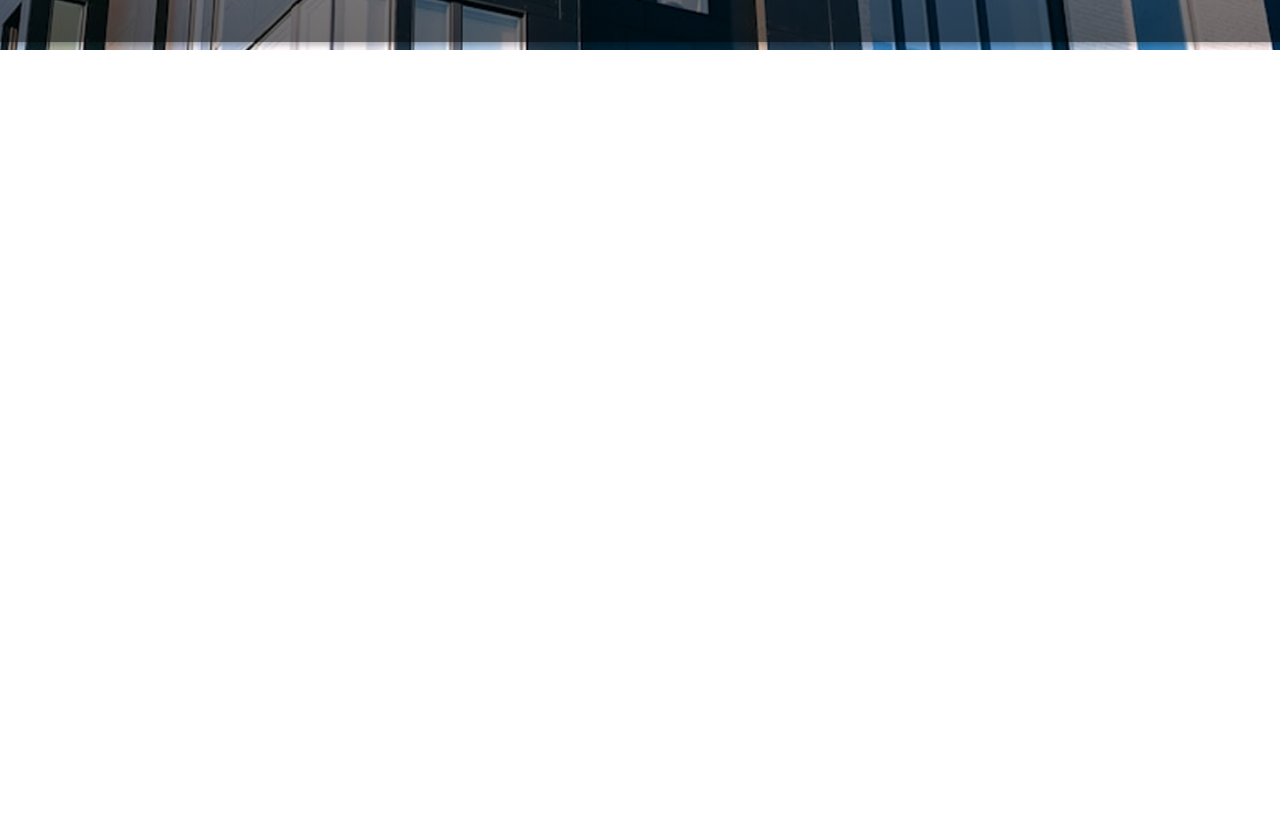
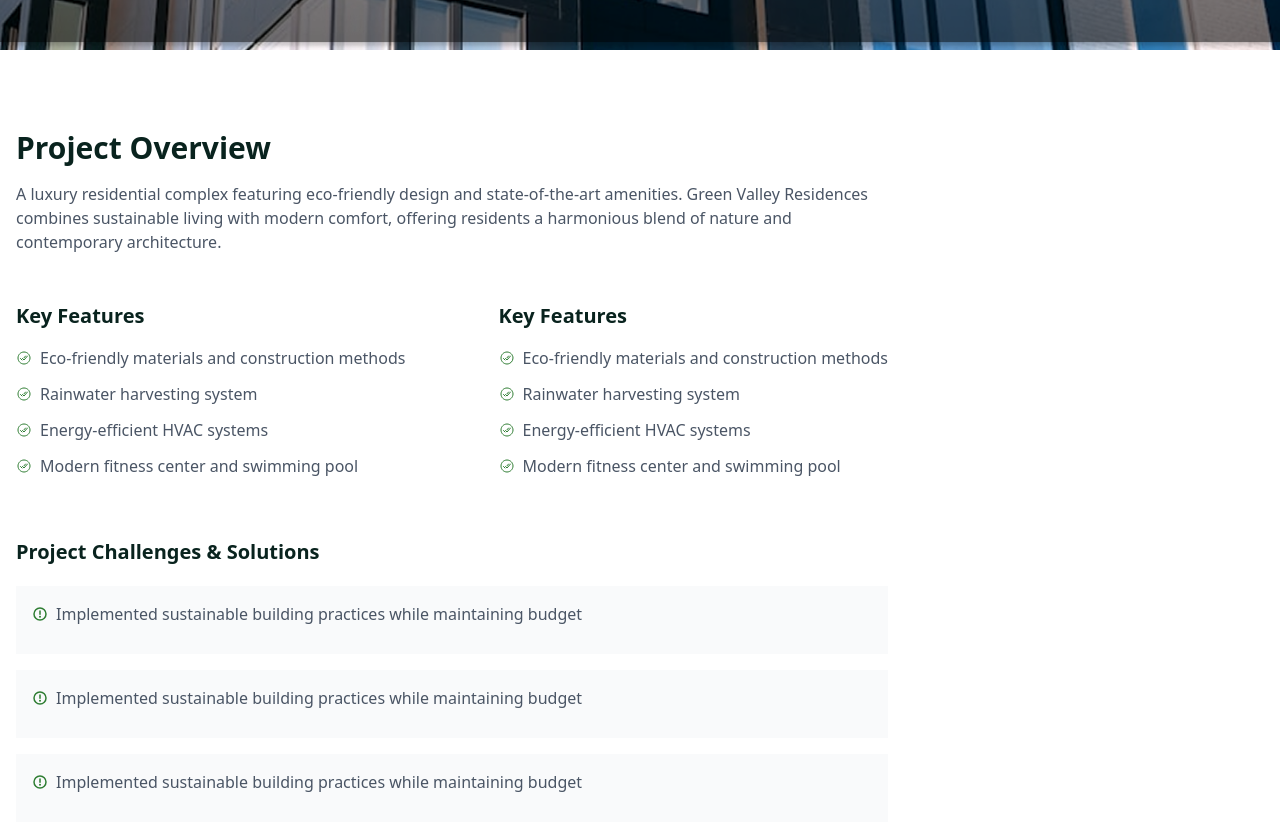
Before and after one commit to mahirTheCoder/dwello-next-js-project, a Next.js app: page / in a window 1280 px wide. Shown: the part 640-1470 px from the top of the page. Before the commit the page ends 800 px from the top, so only its background shows below. Built offline with nearby package versions, Linux system fonts and the light colour scheme.

Commit message:
overview section half part complete

```diff
--- a/src/app/Componets/Banner.jsx
+++ b/src/app/Componets/Banner.jsx
@@ -18,7 +18,7 @@ const Banner = () => {
           src={banner}
           alt="Banner Background"
           fill
-          className="object-cover object-center w-ful h-auto  "
+          className="object-cover object-center  "
           priority
         />
 
--- /dev/null
+++ b/src/app/Componets/Overview.jsx
@@ -0,0 +1,125 @@
+import React from "react";
+import { IoCheckmarkDoneCircleOutline } from "react-icons/io5";
+import { PiWarningCircleBold } from "react-icons/pi";
+
+const Overview = () => {
+  return (
+    <>
+      <section id="Opurbo Overview section" className="mt-20">
+        <div className="max-w-[1470px] mx-auto px-4">
+          <div className="overviewContent flex justify-between flex-wrap">
+            {/* --------text part--------- */}
+            <div className="textPart">
+              {/* ------------header ------- */}
+              <h2 className="text-3xl font-semibold text-[#09231E] font-inter mb-4">
+                Project Overview
+              </h2>
+              <p className="w-[872px] text-base font-normal text-[#4A5565] font-inter mb-12">
+                A luxury residential complex featuring eco-friendly design and
+                state-of-the-art amenities. Green Valley Residences combines
+                sustainable living with modern comfort, offering residents a
+                harmonious blend of nature and contemporary architecture.
+              </p>
+
+              {/* -----------features------- */}
+              <div className="featuresBoth flex justify-between flex-wrap">
+                <div className="Features-content">
+                  <h2 className="text-xl font-semibold font-inter text-[#09231E] mb-4">
+                    Key Features
+                  </h2>
+                  <div className="iconText flex gap-2 items-center mb-3">
+                    <IoCheckmarkDoneCircleOutline className="text-[#2E7D32]  text-base " />
+                    <p className=" text-base font-normal text-[#4A5565] font-inter ">
+                      Eco-friendly materials and construction methods
+                    </p>
+                  </div>
+                  <div className="iconText flex gap-2 items-center mb-3">
+                    <IoCheckmarkDoneCircleOutline className="text-[#2E7D32]  text-base " />
+                    <p className=" text-base font-normal text-[#4A5565] font-inter ">
+                      Rainwater harvesting system
+                    </p>
+                  </div>
+                  <div className="iconText flex gap-2 items-center mb-3">
+                    <IoCheckmarkDoneCircleOutline className="text-[#2E7D32]  text-base " />
+                    <p className=" text-base font-normal text-[#4A5565] font-inter ">
+                      Energy-efficient HVAC systems
+                    </p>
+                  </div>
+                  <div className="iconText flex gap-2 items-center mb-3">
+                    <IoCheckmarkDoneCircleOutline className="text-[#2E7D32]  text-base " />
+                    <p className=" text-base font-normal text-[#4A5565] font-inter ">
+                      Modern fitness center and swimming pool
+                    </p>
+                  </div>
+                </div>
+                <div className="Features-content">
+                  <h2 className="text-xl font-semibold font-inter text-[#09231E] mb-4">
+                    Key Features
+                  </h2>
+                  <div className="iconText flex gap-2 items-center mb-3">
+                    <IoCheckmarkDoneCircleOutline className="text-[#2E7D32]  text-base " />
+                    <p className=" text-base font-normal text-[#4A5565] font-inter ">
+                      Eco-friendly materials and construction methods
+                    </p>
+                  </div>
+                  <div className="iconText flex gap-2 items-center mb-3">
+                    <IoCheckmarkDoneCircleOutline className="text-[#2E7D32]  text-base " />
+                    <p className=" text-base font-normal text-[#4A5565] font-inter ">
+                      Rainwater harvesting system
+                    </p>
+                  </div>
+                  <div className="iconText flex gap-2 items-center mb-3">
+                    <IoCheckmarkDoneCircleOutline className="text-[#2E7D32]  text-base " />
+                    <p className=" text-base font-normal text-[#4A5565] font-inter ">
+                      Energy-efficient HVAC systems
+                    </p>
+                  </div>
+                  <div className="iconText flex gap-2 items-center mb-3">
+                    <IoCheckmarkDoneCircleOutline className="text-[#2E7D32]  text-base " />
+                    <p className=" text-base font-normal text-[#4A5565] font-inter ">
+                      Modern fitness center and swimming pool
+                    </p>
+                  </div>
+                </div>
+              </div>
+
+              {/* -----------ProjecSolutions------- */}
+              <div className="ProjecSolutions mt-12">
+                <h2 className="text-xl font-semibold font-inter text-[#09231E] mb-5">
+                   Project Challenges & Solutions
+                  </h2>
+                <div className="content w-[872px] py-4 mb-4 bg-[#F9FAFB]">
+                  <div className="iconText flex gap-2 items-center pl-4 mb-3">
+                    <PiWarningCircleBold  className="text-[#2E7D32]  text-base " />
+                    <p className=" text-base font-normal text-[#4A5565] font-inter ">
+                     Implemented sustainable building practices while maintaining budget
+                    </p>
+                  </div>
+                </div>
+                <div className="content w-[872px] py-4 mb-4 bg-[#F9FAFB]">
+                  <div className="iconText flex gap-2 items-center pl-4 mb-3">
+                    <PiWarningCircleBold  className="text-[#2E7D32]  text-base " />
+                    <p className=" text-base font-normal text-[#4A5565] font-inter ">
+                     Implemented sustainable building practices while maintaining budget
+                    </p>
+                  </div>
+                </div>
+                <div className="content w-[872px] py-4 mb-4 bg-[#F9FAFB]">
+                  <div className="iconText flex gap-2 items-center pl-4 mb-3">
+                    <PiWarningCircleBold  className="text-[#2E7D32]  text-base " />
+                    <p className=" text-base font-normal text-[#4A5565] font-inter ">
+                     Implemented sustainable building practices while maintaining budget
+                    </p>
+                  </div>
+                </div>
+              </div>
+            </div>
+            <div className="projectPart w-106 h-166 bg-[#F9FAFB]"></div>
+          </div>
+        </div>
+      </section>
+    </>
+  );
+};
+
+export default Overview;
--- a/src/app/globals.css
+++ b/src/app/globals.css
@@ -13,7 +13,7 @@
 }
 
 .container {
-  width: 1200px;
+  width: 1320px;
   margin: 0 auto;
   padding: 0 20px;
 }
--- a/src/app/page.jsx
+++ b/src/app/page.jsx
@@ -1,12 +1,14 @@
 import React from 'react'
 import Navbar from './Componets/Navbar'
 import Banner from './Componets/Banner'
+import Overview from './Componets/Overview'
 
 const page = () => {
   return (
     <>
     <Navbar/>
     <Banner/>
+    <Overview/>
     </>
   )
 }
```
